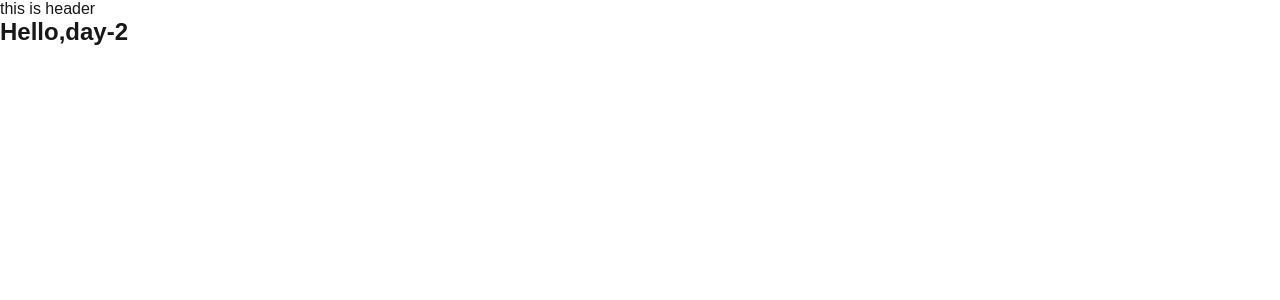
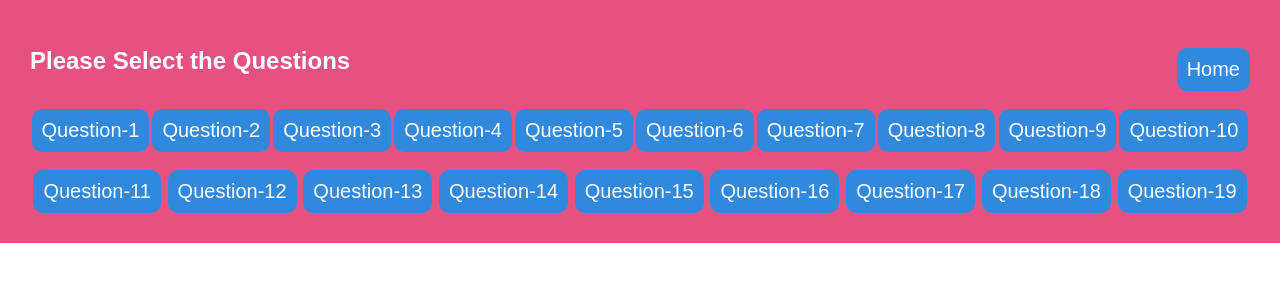
Before and after one commit to nirmit-successiveTech/ReactJs-Training, a Next.js app in the folder assignment-1/my-app/: page /day-2 in a window 1280 px wide. Shown: the top 300 px of the page. Built offline with nearby package versions, Linux system fonts and the light colour scheme.

Commit message:
asiignment-2 fetched

```diff
--- a/assignment-1/my-app/src/app/day-2/layout.js
+++ b/assignment-1/my-app/src/app/day-2/layout.js
@@ -1,11 +1,82 @@
+import Link from "next/link";
 import CartProvider from "./context/ShoppingContext";
 import ThemeProvider from "./context/ThemeContext";
 
-export default function Layout({ children }) {
+export default function Layout2({ children }) {
   return (
     <ThemeProvider>
       <CartProvider>
-        <div>this is header</div>
+        <div className="parent-button">
+          <div className="heading-wrapper">
+            <div>
+              <h2>Please Select the Questions</h2>
+            </div>
+            <div>
+              <Link href={'/'}>
+                <button>Home</button>
+              </Link>
+            </div>
+          </div>
+          <div className="layout-button">
+            <Link href="/day-2/question1">
+              <button>Question-1</button>
+            </Link>
+            <Link href="/day-2/question2">
+              <button>Question-2</button>
+            </Link>
+            <Link href="/day-2/question3">
+              <button>Question-3</button>
+            </Link>
+            <Link href="/day-2/question4">
+              <button>Question-4</button>
+            </Link>
+            <Link href="/day-2/question5">
+              <button>Question-5</button>
+            </Link>
+            <Link href="/day-2/question6">
+              <button>Question-6</button>
+            </Link>
+            <Link href="/day-2/question7">
+              <button>Question-7</button>
+            </Link>
+            <Link href="/day-2/question8">
+              <button>Question-8</button>
+            </Link>
+            <Link href="/day-2/question9">
+              <button>Question-9</button>
+            </Link>
+            <Link href="/day-2/question10">
+              <button>Question-10</button>
+            </Link>
+            <Link href="/day-2/question11">
+              <button>Question-11</button>
+            </Link>
+            <Link href="/day-2/question12">
+              <button>Question-12</button>
+            </Link>
+            <Link href="/day-2/question13">
+              <button>Question-13</button>
+            </Link>
+            <Link href="/day-2/question14">
+              <button>Question-14</button>
+            </Link>
+            <Link href="/day-2/question15">
+              <button>Question-15</button>
+            </Link>
+            <Link href="/day-2/question16">
+              <button>Question-16</button>
+            </Link>
+            <Link href="/day-2/question17">
+              <button>Question-17</button>
+            </Link>
+            <Link href="/day-2/question18">
+              <button>Question-18</button>
+            </Link>
+            <Link href="/day-2/question19">
+              <button>Question-19</button>
+            </Link>
+          </div>
+        </div>
         {children}
       </CartProvider>
     </ThemeProvider>
--- a/assignment-1/my-app/src/app/day-2/page.js
+++ b/assignment-1/my-app/src/app/day-2/page.js
@@ -1,7 +1,7 @@
 export default function Page(){
     return(
         <>
-        <h2>Hello,day-2</h2>
+        <h2></h2>
         </>
     )
 }
--- a/assignment-1/my-app/src/app/globals.css
+++ b/assignment-1/my-app/src/app/globals.css
@@ -156,6 +156,7 @@ button{
 
 .layout-button{
    display: flex;
+   flex-wrap: wrap;
   justify-content: space-around;
 }
 
--- a/assignment-1/my-app/src/app/page.js
+++ b/assignment-1/my-app/src/app/page.js
@@ -18,7 +18,6 @@ export default function Home() {
         </div>
       </div>
       <Greeting />
-      <Greeting />
 
     </>
   );
```
